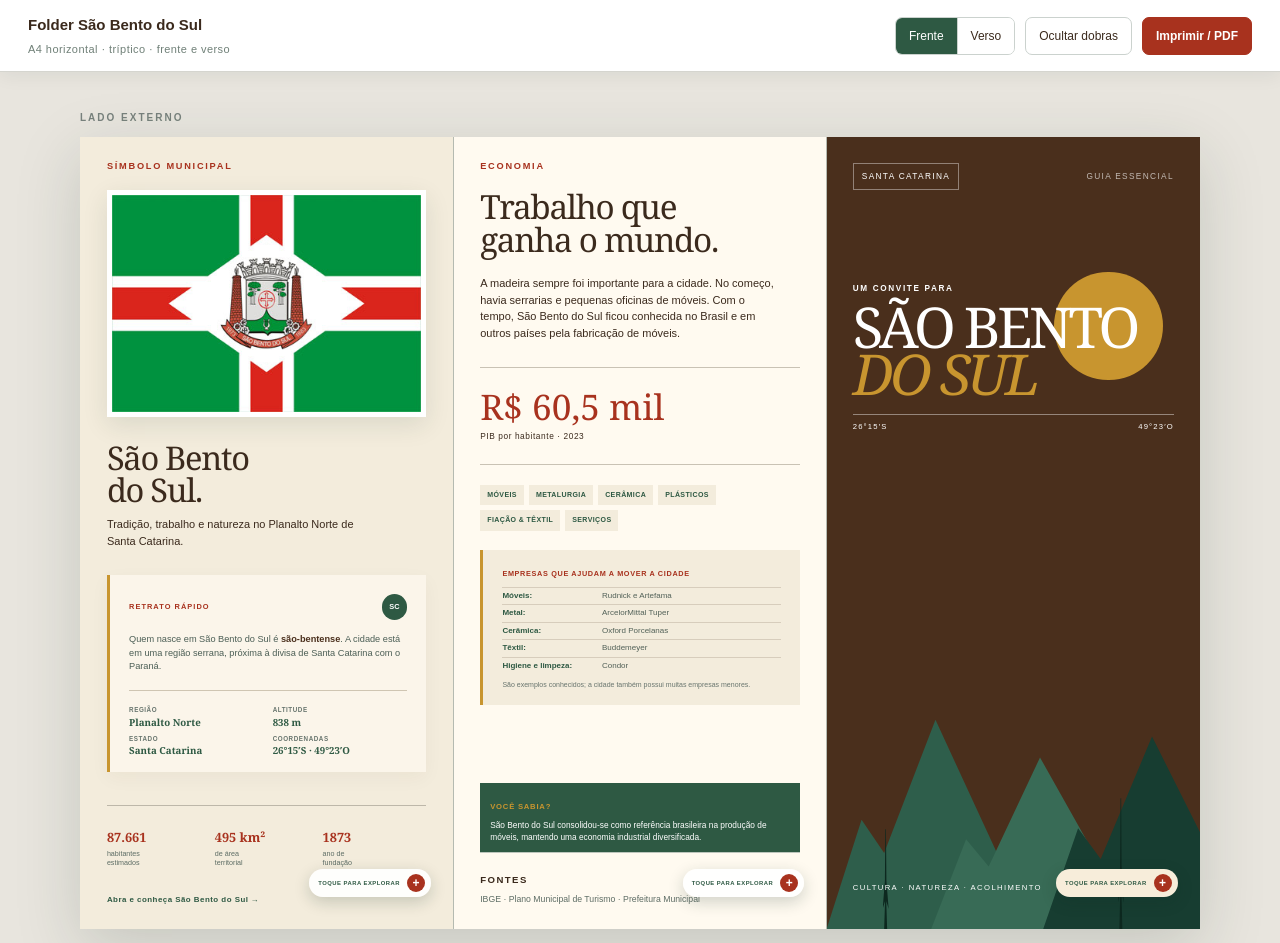
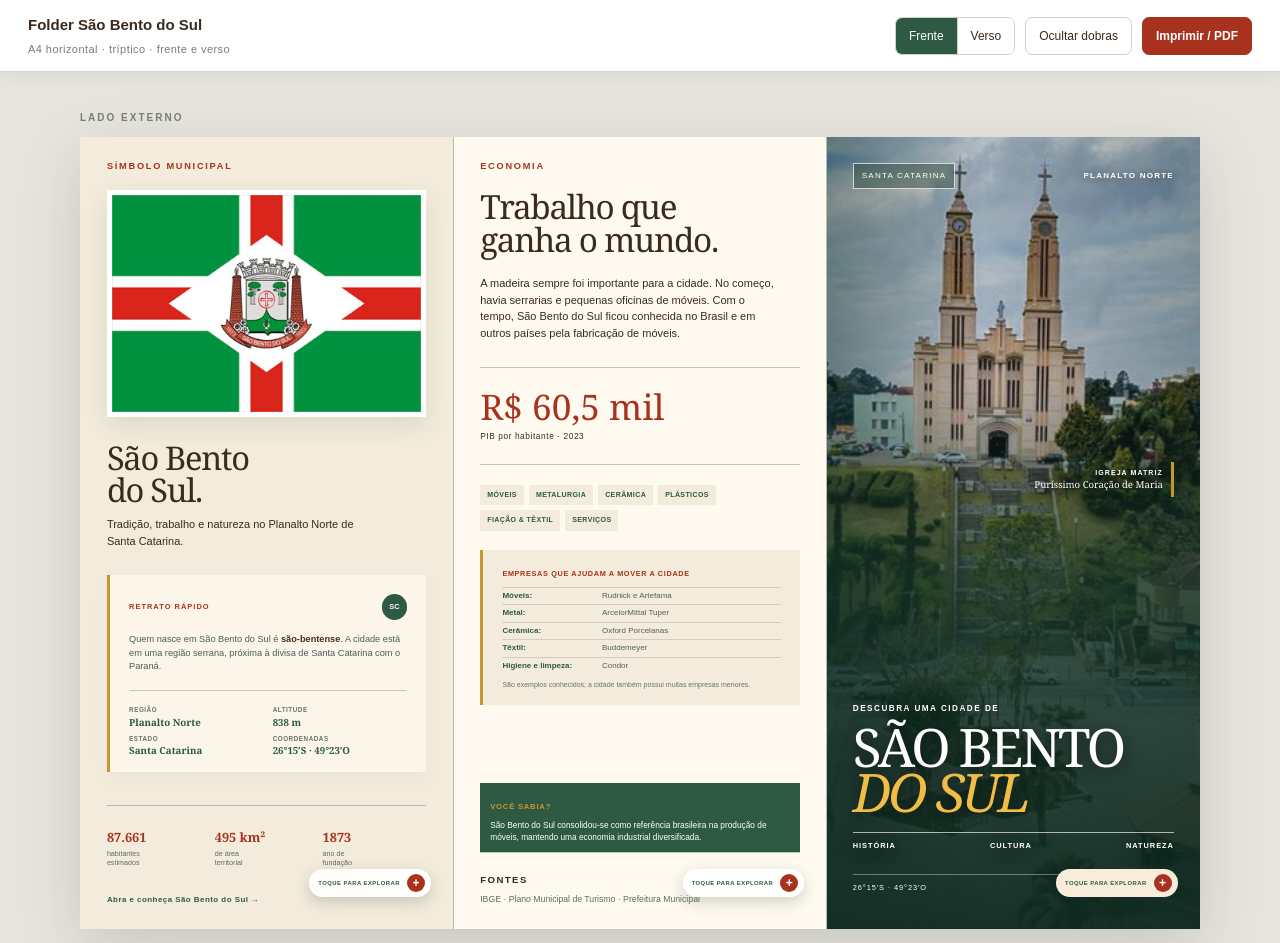
Before and after one commit to RodolfoPessoa/sbs, a Next.js app: page / in a window 1280 px wide. Shown: the top 943 px of the page. Built offline with nearby package versions, Linux system fonts and the light colour scheme.

Commit message:
Redesign cover around cathedral photo

```diff
--- a/app/globals.css
+++ b/app/globals.css
@@ -82,23 +82,23 @@ button, a { font: inherit; }
 .qr-placeholder { width: 62px; min-width: 62px; aspect-ratio: 1; background: repeating-linear-gradient(45deg, var(--ink) 0 3px, #fff 3px 6px); padding: 6px; display: grid; place-items: center; }
 .qr-placeholder span { background: #fff; padding: 5px 3px; text-align: center; font-size: 7px; font-weight: 800; line-height: 1.1; }
 .source-note { font-size: clamp(6px, .62vw, 9px) !important; color: #7f8983; }
-.cover { background: var(--deep); color: #fff; padding: 7%; display: flex; flex-direction: column; }
-.cover-top { display: flex; justify-content: space-between; align-items: center; font-size: clamp(6px, .65vw, 10px); letter-spacing: .16em; }
-.state-tag { border: 1px solid #ffffff65; padding: 6px 8px; }
-.edition { color: #ffffffaa; }
-.sun { position: absolute; width: 29%; aspect-ratio: 1; border-radius: 50%; background: var(--gold); right: 10%; top: 17%; }
-.cover-title { margin-top: 29%; z-index: 1; }
-.cover-title p { letter-spacing: .2em; font-size: clamp(6px, .64vw, 10px); font-weight: 700; }
-.cover h1 { font-family: Georgia, "Times New Roman", serif; font-size: clamp(34px, 4.4vw, 68px); line-height: .83; letter-spacing: -.06em; font-weight: 400; margin: 9px 0 17px; }
-.cover h1 em { color: var(--gold); font-weight: 400; }
-.title-rule { border-top: 1px solid #ffffff6b; display: flex; justify-content: space-between; padding-top: 6px; font-size: clamp(6px, .6vw, 9px); letter-spacing: .15em; }
-.mountains { position: absolute; inset: auto 0 0; height: 30%; }
-.mountains i { position: absolute; bottom: 0; width: 55%; height: 100%; background: #2e5e4b; clip-path: polygon(0 100%, 17% 54%, 28% 68%, 53% 12%, 100% 100%); }
-.mountains i:nth-child(2) { left: 28%; height: 82%; background: #386b56; }
-.mountains i:nth-child(3) { left: 58%; height: 92%; background: #173d31; }
-.mountains i:nth-child(4), .mountains i:nth-child(5) { width: 6px; height: 42%; left: 15%; background: #0d281f; clip-path: polygon(45% 0, 55% 0, 63% 52%, 100% 80%, 60% 72%, 75% 100%, 25% 100%, 40% 72%, 0 80%, 37% 52%); }
-.mountains i:nth-child(5) { left: 78%; height: 55%; }
-.cover-caption { position: absolute; bottom: 4.5%; z-index: 2; font-size: clamp(6px, .6vw, 9px) !important; letter-spacing: .18em; }
+.cover { background: var(--deep); color: #fff; padding: 7%; display: flex; flex-direction: column; isolation: isolate; }
+.cover-photo { position: absolute; z-index: -3; inset: 0; background: url("/acervo-catedral-centro.jpg") center center / cover no-repeat; transform: scale(1.015); }
+.cover-shade { position: absolute; z-index: -2; inset: 0; background: linear-gradient(180deg, #10251b20 0%, #10251b12 31%, #17382abf 56%, #102b22f5 100%); }
+.cover-shade::after { content: ""; position: absolute; inset: 0; background: linear-gradient(90deg, #102b2266 0%, transparent 42%, #102b2238 100%); }
+.cover-top { display: flex; justify-content: space-between; align-items: center; position: relative; z-index: 1; font-size: clamp(7px, .63vw, 9.5px); letter-spacing: .15em; }
+.state-tag { border: 1px solid #ffffffb8; padding: 6px 8px; background: #17382a66; backdrop-filter: blur(3px); }
+.edition { color: #fff; font-weight: 800; text-shadow: 0 2px 8px #0009; }
+.cover-landmark { position: absolute; z-index: 1; top: 41%; right: 7%; display: grid; justify-items: end; padding: 6px 8px; border-right: 3px solid var(--gold); color: #fff; text-align: right; text-shadow: 0 2px 8px #000b; }
+.cover-landmark span { font-size: clamp(6px, .55vw, 8px); font-weight: 800; letter-spacing: .15em; }
+.cover-landmark b { margin-top: 2px; font: 400 clamp(8px, .75vw, 11px)/1.1 Georgia, serif; }
+.cover-title { margin-top: auto; margin-bottom: 16%; position: relative; z-index: 1; text-shadow: 0 3px 16px #000a; }
+.cover-title p { letter-spacing: .18em; font-size: clamp(7px, .64vw, 9.5px); font-weight: 800; }
+.cover h1 { font-family: Georgia, "Times New Roman", serif; font-size: clamp(37px, 4.15vw, 64px); line-height: .84; letter-spacing: -.055em; font-weight: 400; margin: 10px 0 18px; }
+.cover h1 em { color: #f2bd45; font-weight: 400; }
+.title-rule { border-top: 1px solid #ffffffa6; display: flex; justify-content: space-between; padding-top: 7px; font-size: clamp(6px, .58vw, 8.5px); font-weight: 800; letter-spacing: .13em; }
+.cover-footer { position: absolute; z-index: 2; right: 7%; bottom: 4.5%; left: 7%; display: flex; justify-content: space-between; align-items: center; padding-top: 7px; border-top: 1px solid #ffffff5c; font-size: clamp(6px, .58vw, 8.5px); letter-spacing: .12em; }
+.cover-footer b { color: #f2bd45; }
 .back .panel { background: var(--paper); border-right: 1px solid #d8d2c5; }
 .back .panel:last-child { border: 0; }
 .history-photo { height: 25%; position: relative; margin: 0 0 6%; overflow: hidden; }
--- a/app/page.tsx
+++ b/app/page.tsx
@@ -195,20 +195,25 @@ function Front({ open }: { open: (detail: DetailKey) => void }) {
       </article>
 
       <article className="panel cover">
+        <div className="cover-photo" aria-hidden="true" />
+        <div className="cover-shade" aria-hidden="true" />
         <div className="cover-top">
           <span className="state-tag">SANTA CATARINA</span>
-          <span className="edition">GUIA ESSENCIAL</span>
+          <span className="edition">PLANALTO NORTE</span>
         </div>
-        <div className="sun" aria-hidden="true" />
+        <div className="cover-landmark">
+          <span>IGREJA MATRIZ</span>
+          <b>Puríssimo Coração de Maria</b>
+        </div>
         <div className="cover-title">
-          <p>UM CONVITE PARA</p>
+          <p>DESCUBRA UMA CIDADE DE</p>
           <h1>SÃO BENTO<br /><em>DO SUL</em></h1>
-          <div className="title-rule"><span>26°15′S</span><span>49°23′O</span></div>
+          <div className="title-rule"><span>HISTÓRIA</span><span>CULTURA</span><span>NATUREZA</span></div>
         </div>
-        <div className="mountains" aria-hidden="true">
-          <i /><i /><i /><i /><i />
+        <div className="cover-footer">
+          <span>26°15′S · 49°23′O</span>
+          <b>GUIA ESSENCIAL</b>
         </div>
-        <p className="cover-caption">CULTURA · NATUREZA · ACOLHIMENTO</p>
         <PanelTrigger detail="cidade" open={open} />
       </article>
     </section>
```
